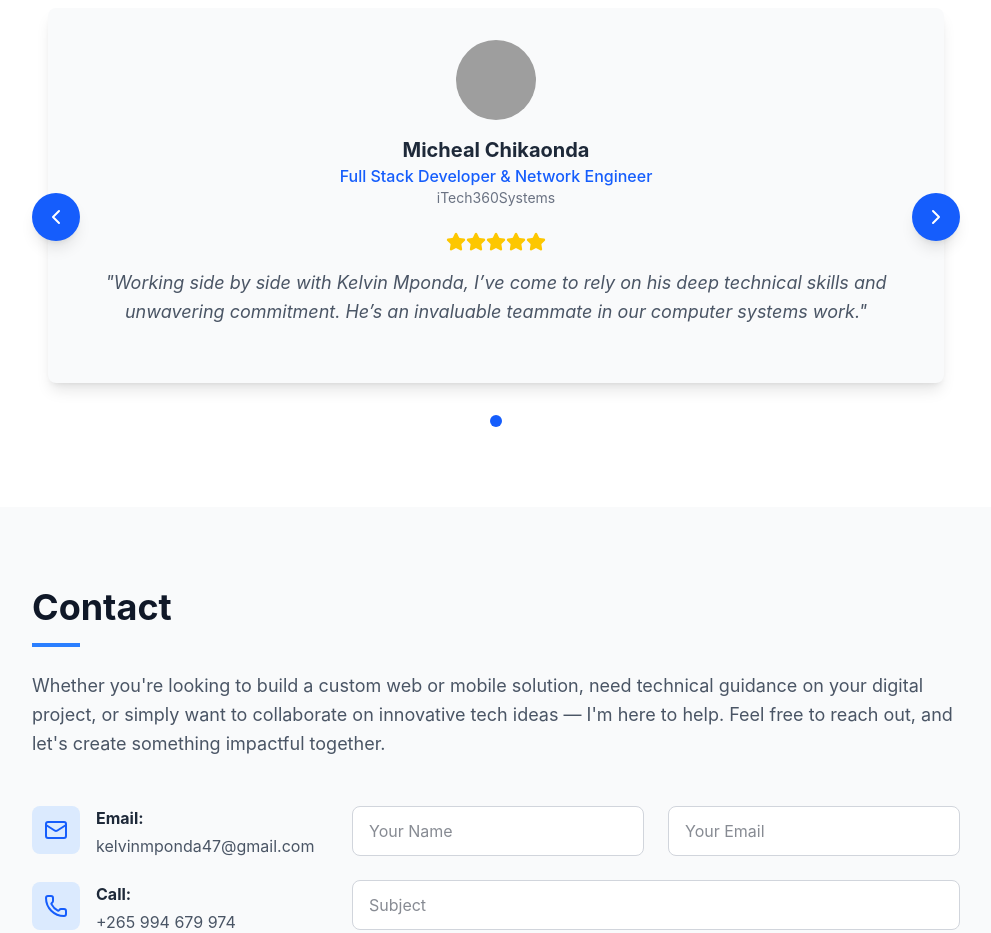
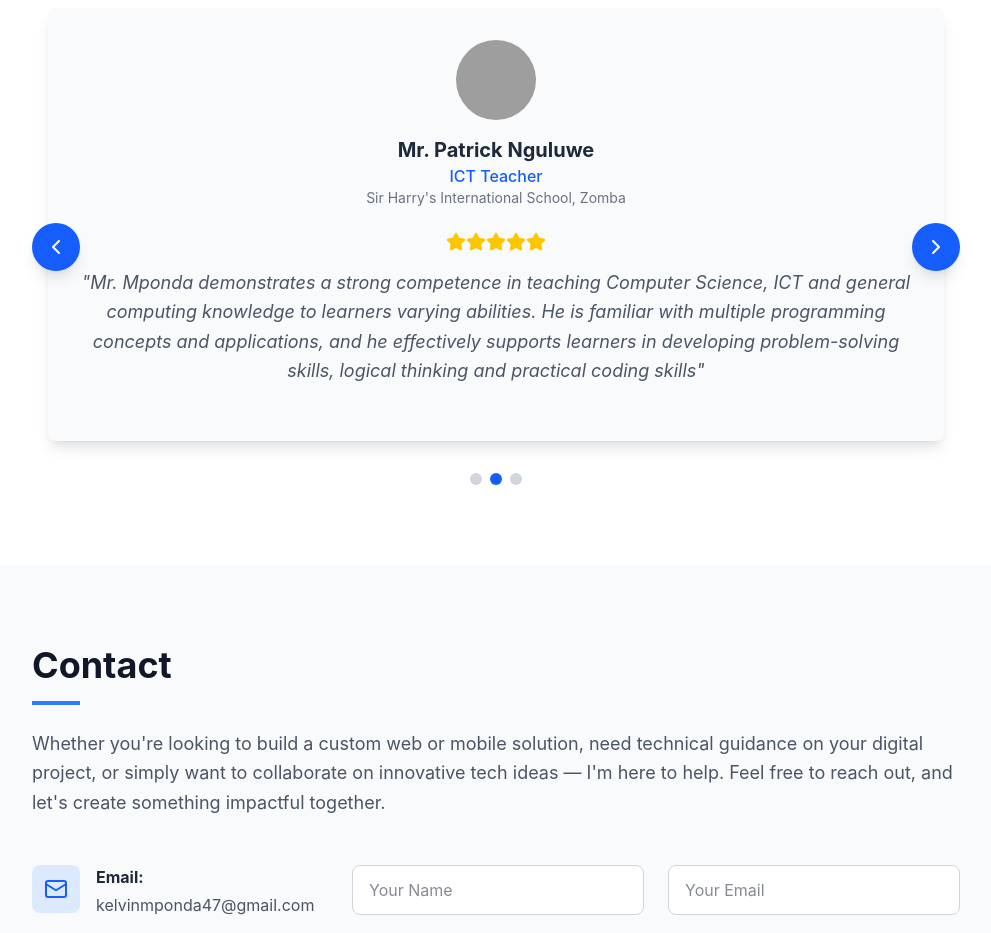
Before and after one commit to Khelva47/next_portfolio, a Next.js app: page / in a window 1280 px wide. Shown: the part 6020-6953 px from the top of the page, without its empty margins (288-1279 px from the left). Built offline with nearby package versions, Linux system fonts and the light colour scheme; no server answers; grey boxes are pictures that could not be loaded.

Commit message:
Added testimonials from previous employers

```diff
--- a/src/app/components/Portfolio.js
+++ b/src/app/components/Portfolio.js
@@ -106,24 +106,24 @@ const Portfolio = ({ isDarkMode, setIsDarkMode }) => {
   ]
 
   const testimonialsData = [
-    // {
-    //   id: 1,
-    //   name: "Miss Blessing Douglas",
-    //   role: "Ceo & Founder",
-    //   company: "BOMA Group",
-    //   image: "",
-    //   text: "Proin iaculis purus consequat sem cure digni ssim donec porttitora entum suscipit rhoncus. Accusantium quam, ultricies eget id, aliquam eget nibh et. Maecen aliquam, risus at semper.",
-    //   rating: 5,
-    // },
-    // {
-    //   id: 2,
-    //   name: "Miss Blessing Douglas",
-    //   role: "Ceo & Founder",
-    //   company: "BOMA Group",
-    //   image: "",
-    //   text: "Proin iaculis purus consequat sem cure digni ssim donec porttitora entum suscipit rhoncus. Accusantium quam, ultricies eget id, aliquam eget nibh et. Maecen aliquam, risus at semper.",
-    //   rating: 5,
-    // },
+    {
+      id: 1,
+      name: "Miss Blessing Douglas",
+      role: "Ceo & Founder",
+      company: "BOMA Group of Companies",
+      image: "",
+      text: "Kelvin was a valuable member of the team, and his technical competence, work ethic, and willingness to learn made him a pleasure to work with. He was able to work independently, respond positively to feedback, and meet deadlines realibly.",
+      rating: 5,
+    },
+    {
+      id: 2,
+      name: "Mr. Patrick Nguluwe",
+      role: "ICT Teacher",
+      company: "Sir Harry's International School, Zomba",
+      image: "",
+      text: "Mr. Mponda demonstrates a strong competence in teaching Computer Science, ICT and general computing knowledge to learners varying abilities. He is familiar with multiple programming concepts and applications, and he effectively supports learners in developing problem-solving skills, logical thinking and practical coding skills",
+      rating: 5,
+    },
     {
       id: 3,
       name: "Micheal Chikaonda",
```
